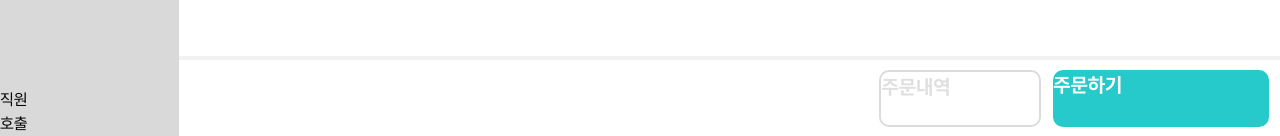
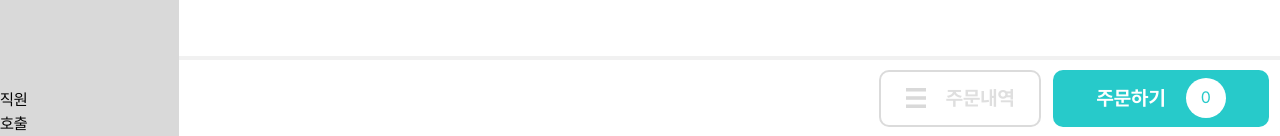
Before and after one commit to Blank-Check-Capstone/frontend, a React (Create React App) app: page / in a window 1280 px wide. Shown: the part 664-800 px from the top of the page. Built offline with nearby package versions, Linux system fonts and the light colour scheme.

Commit message:
main 푸터 제작

```diff
--- a/src/components/OrderBoard/Main.jsx
+++ b/src/components/OrderBoard/Main.jsx
@@ -22,8 +22,18 @@ const Main = () => {
 
         </div>
         <div className="w-full h-[10%] border-t-4 border-[#F1F1F1] bg-white flex items-center justify-end px-[1%] gap-3">
-            <div className="w-[15%] h-[75%] border-2 border-[#DBDBDB] text-[#DFDFDF] text-[20px] bg-white rounded-[10px] font-bold">주문내역</div>
-            <div className="w-[20%] h-[75%] bg-[#27CACA] text-white text-[20px] rounded-[10px] font-bold">주문하기</div>
+            <div className="w-[15%] h-[75%] border-2 border-[#DBDBDB]  bg-white rounded-[10px] flex items-center justify-center gap-5">
+                <svg xmlns="http://www.w3.org/2000/svg" width="20" height="20" viewBox="0 0 34 34" fill="none">
+                    <rect y="6.10352e-05" width="34" height="6" fill="#D9D9D9"/>
+                    <rect y="14.0001" width="34" height="6" fill="#D9D9D9"/>
+                    <rect y="28.0001" width="34" height="6" fill="#D9D9D9"/>
+                </svg>
+                <div className="text-[#DFDFDF] text-[20px] font-bold">주문내역</div>
+            </div>
+            <div className="w-[20%] h-[75%] bg-[#27CACA] rounded-[10px] flex items-center justify-center gap-5">
+                <div className="text-white text-[20px] font-bold">주문하기</div>
+                <div className="w-[40px] h-[40px] bg-white rounded-full flex items-center justify-center text-[#27CACA]">0</div>
+            </div>
         </div>
     </div>
 }
```
